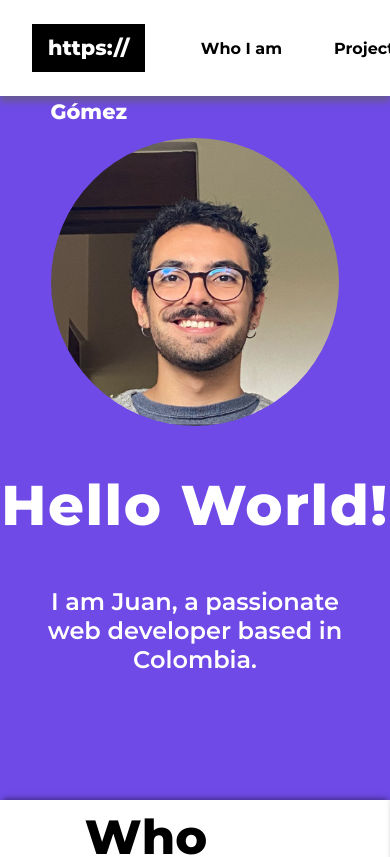
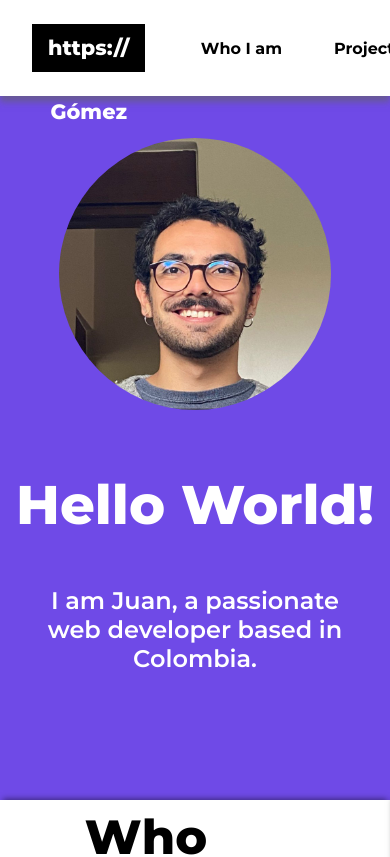
Before and after one commit to JPGomezCuervo/Portfolio, a React (Create React App) app in the folder client/: page / in a window 390 px wide. Shown: the top 857 px of the page. Built offline with nearby package versions, Linux system fonts and the light colour scheme; no server answers.

Commit message:
Responsive for tablets and small laptop screens

```diff
--- a/client/src/components/Summary/Summary.module.css
+++ b/client/src/components/Summary/Summary.module.css
@@ -65,7 +65,7 @@
 
 }
 
-@media screen and (max-width: 414px) {
+@media screen and (max-width: 1000px) {
 
     .MainContainer {
         flex-direction: column-reverse;
@@ -78,14 +78,15 @@
     }
 
     .LeftContainer h1 {
-        font-size: 3.5rem;
+        letter-spacing: 0;
+        font-size: 4.5rem;
         width: 100%;
         text-align: center;
 
     }
 
     .LeftContainer h3 {
-        font-size: 1.5rem;
+        font-size: 1.8rem;
         width: 80%;
         text-align: center;
         margin: 0 auto;
@@ -98,7 +99,56 @@
     }
 
     .RightContainer img {
+        height: 20rem;
+    }
+}
+
+@media screen and (max-width: 768px) {
+
+    .LeftContainer h3 {
+        font-size: 1.8rem;
+    }
+
+    .RightContainer {
+        width: 100%;
+        height: 30%;
+        padding: 0;
+    }
+
+    .RightContainer img {
         height: 18rem;
+    }
+}
+
+
+@media screen and (max-width: 490px) {
+    .RightContainer img {
+        height: 17rem;
+    }
+
+    .LeftContainer h1 {
+        font-size: 3.5rem;
+    }
+    .LeftContainer h3 {
+        font-size: 1.7rem;
+    }
+}
+
+@media screen and (max-width: 414px) {
+
+    .LeftContainer h1 {
+        font-size: 3.4rem;
+    }
+
+    .LeftContainer h3 {
+        font-size: 1.5rem;
+        width: 80%;
+        text-align: center;
+        margin: 0 auto;
+    }
+
+    .RightContainer img {
+        height: 17rem;
     }
 
 }
```
